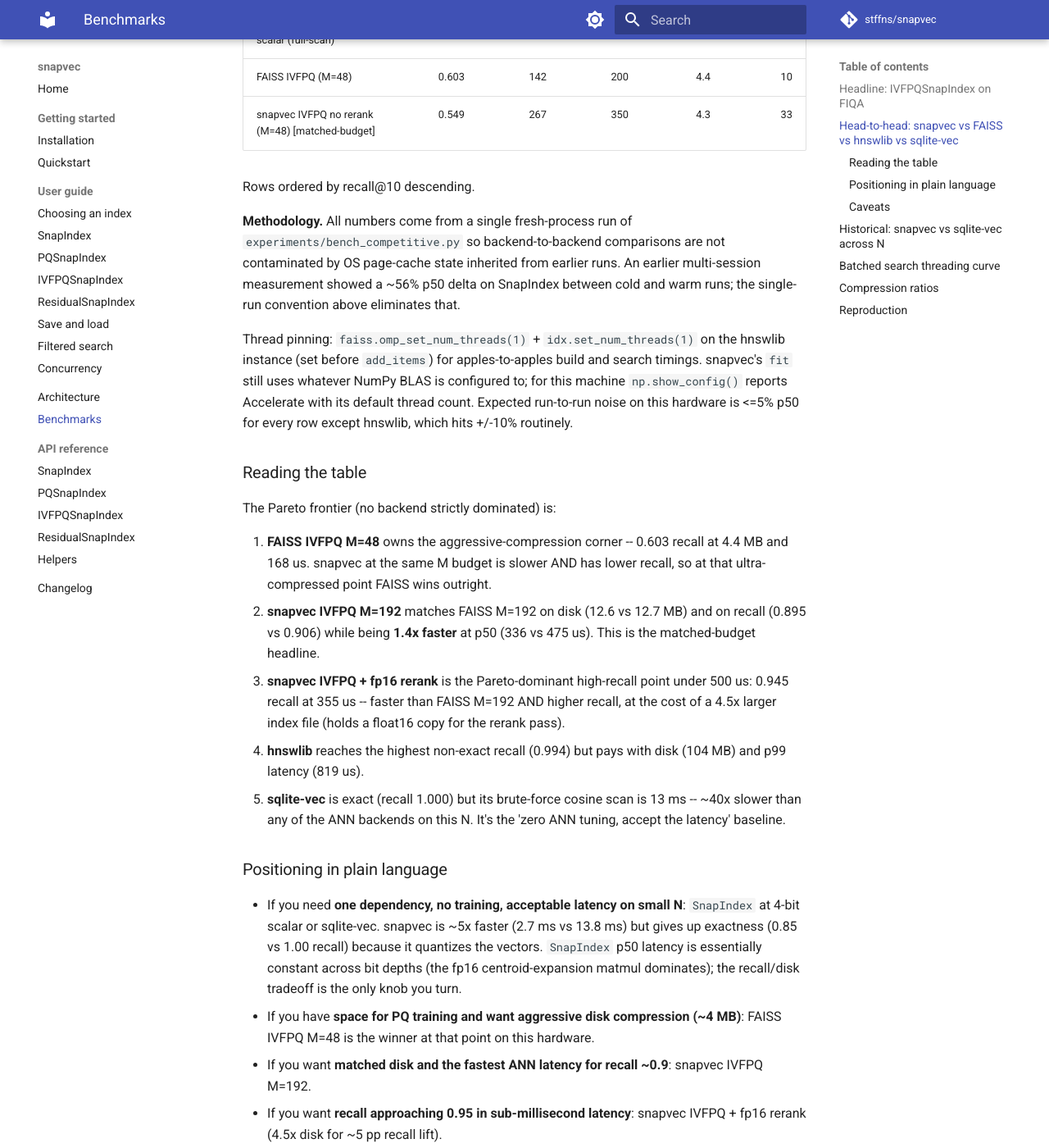
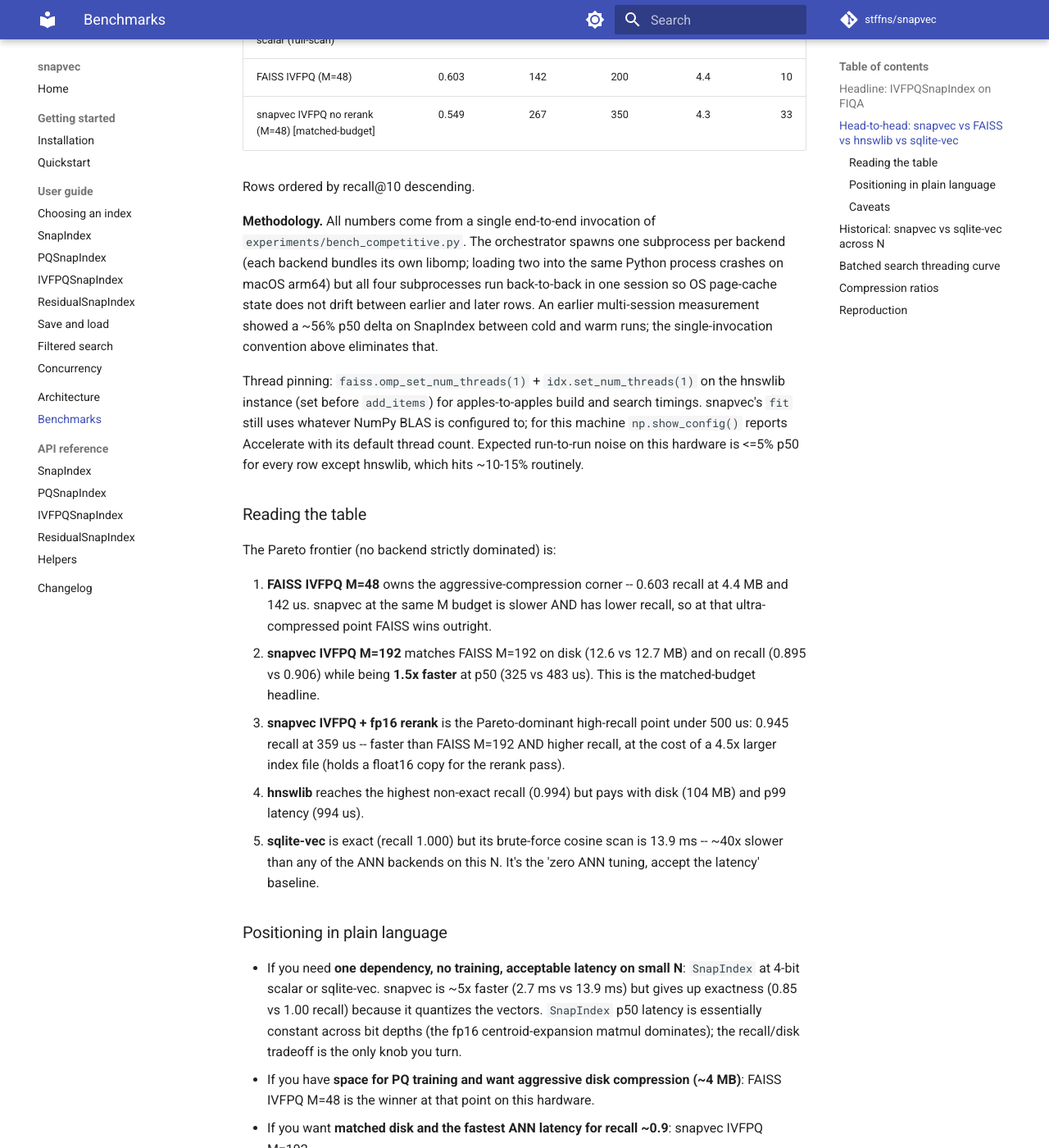
Before and after one commit to stffns/snapvec, an MkDocs documentation site: the page built from docs/benchmarks.md, in a window 1280 px wide and 1400 px high, scrolled down 1648 px. Shown: the whole window at 82% size. Built offline with MkDocs 1.6.1 and Material for MkDocs 9.7.7, drawn with Linux system fonts in a browser that asks for light colours; comment, search, counter and statistics services are not loaded; some of the changed text lies outside the part shown.

Commit message:
docs: sync narrative bullets with refreshed competitive table
Two reviewers flagged that after updating the table values I left the
narrative bullets (Reading the table, Positioning, Caveats) citing
old p50/p99/build numbers.  Align every number in the prose with the
refreshed fresh-process run so the page is internally consistent:

- M=192 matched-budget headline: 1.4x -> 1.5x, 336/475 -> 325/483
- IVFPQ+rerank bullet: 355 us -> 359 us
- hnswlib p99: 819 us -> 994 us
- sqlite-vec cite: 13 ms -> 13.9 ms (so the '~5x faster' claim matches)
- FAISS fit gap: 7x vs 16/112 -> 6.5x vs 17/110
- FAISS M=48 latency bullet: 168 us -> 142 us

Also refine two wording issues from the same review:

- Methodology said 'single fresh-process run' but the bench actually
  runs four per-backend subprocesses under one orchestrator.  Reword
  to 'single end-to-end invocation' and explain the subprocess layout
  so readers know why.
- Expected hnswlib noise was noted as +/-10%; observed +11% delta in
  this run puts it closer to 10-15%.  Update the envelope to match
  reality.

```diff
--- a/docs/benchmarks.md
+++ b/docs/benchmarks.md
@@ -56,12 +56,15 @@
 
 Rows ordered by recall@10 descending.
 
-**Methodology.** All numbers come from a single fresh-process run of
-`experiments/bench_competitive.py` so backend-to-backend comparisons
-are not contaminated by OS page-cache state inherited from earlier
-runs.  An earlier multi-session measurement showed a ~56% p50 delta
-on SnapIndex between cold and warm runs; the single-run convention
-above eliminates that.
+**Methodology.** All numbers come from a single end-to-end invocation
+of `experiments/bench_competitive.py`.  The orchestrator spawns one
+subprocess per backend (each backend bundles its own libomp; loading
+two into the same Python process crashes on macOS arm64) but all four
+subprocesses run back-to-back in one session so OS page-cache state
+does not drift between earlier and later rows.  An earlier
+multi-session measurement showed a ~56% p50 delta on SnapIndex between
+cold and warm runs; the single-invocation convention above eliminates
+that.
 
 Thread pinning: `faiss.omp_set_num_threads(1)` + `idx.set_num_threads(1)`
 on the hnswlib instance (set before `add_items`) for apples-to-apples
@@ -69,34 +72,34 @@
 BLAS is configured to; for this machine `np.show_config()` reports
 Accelerate with its default thread count.  Expected run-to-run noise
 on this hardware is <=5% p50 for every row except hnswlib, which
-hits +/-10% routinely.
+hits ~10-15% routinely.
 
 ### Reading the table
 
 The Pareto frontier (no backend strictly dominated) is:
 
 1. **FAISS IVFPQ M=48** owns the aggressive-compression corner --
-   0.603 recall at 4.4 MB and 168 us.  snapvec at the same M budget
+   0.603 recall at 4.4 MB and 142 us.  snapvec at the same M budget
    is slower AND has lower recall, so at that ultra-compressed point
    FAISS wins outright.
 2. **snapvec IVFPQ M=192** matches FAISS M=192 on disk (12.6 vs
-   12.7 MB) and on recall (0.895 vs 0.906) while being **1.4x faster**
-   at p50 (336 vs 475 us).  This is the matched-budget headline.
+   12.7 MB) and on recall (0.895 vs 0.906) while being **1.5x faster**
+   at p50 (325 vs 483 us).  This is the matched-budget headline.
 3. **snapvec IVFPQ + fp16 rerank** is the Pareto-dominant high-recall
-   point under 500 us: 0.945 recall at 355 us -- faster than FAISS
+   point under 500 us: 0.945 recall at 359 us -- faster than FAISS
    M=192 AND higher recall, at the cost of a 4.5x larger index file
    (holds a float16 copy for the rerank pass).
 4. **hnswlib** reaches the highest non-exact recall (0.994) but pays
-   with disk (104 MB) and p99 latency (819 us).
+   with disk (104 MB) and p99 latency (994 us).
 5. **sqlite-vec** is exact (recall 1.000) but its brute-force
-   cosine scan is 13 ms -- ~40x slower than any of the ANN backends
+   cosine scan is 13.9 ms -- ~40x slower than any of the ANN backends
    on this N.  It's the 'zero ANN tuning, accept the latency' baseline.
 
 ### Positioning in plain language
 
 - If you need **one dependency, no training, acceptable latency on
   small N**: `SnapIndex` at 4-bit scalar or sqlite-vec.  snapvec is
-  ~5x faster (2.7 ms vs 13.8 ms) but gives up exactness (0.85 vs
+  ~5x faster (2.7 ms vs 13.9 ms) but gives up exactness (0.85 vs
   1.00 recall) because it quantizes the vectors.  `SnapIndex` p50
   latency is essentially constant across bit depths (the fp16
   centroid-expansion matmul dominates); the recall/disk tradeoff is
@@ -113,8 +116,8 @@
 
 ### Caveats
 
-- FAISS `fit` is ~7x faster than snapvec's `fit` at the same config
-  (16 s vs 112 s at M=192).  Build time is a real competitive gap.
+- FAISS `fit` is ~6.5x faster than snapvec's `fit` at the same config
+  (17 s vs 110 s at M=192).  Build time is a real competitive gap.
 - FAISS IVFPQ at M=48 beats snapvec at M=48; snapvec's PQ training
   isn't uniformly better at every compression point.  The advantage
   shows up at mid-range (M=96-192).
```
